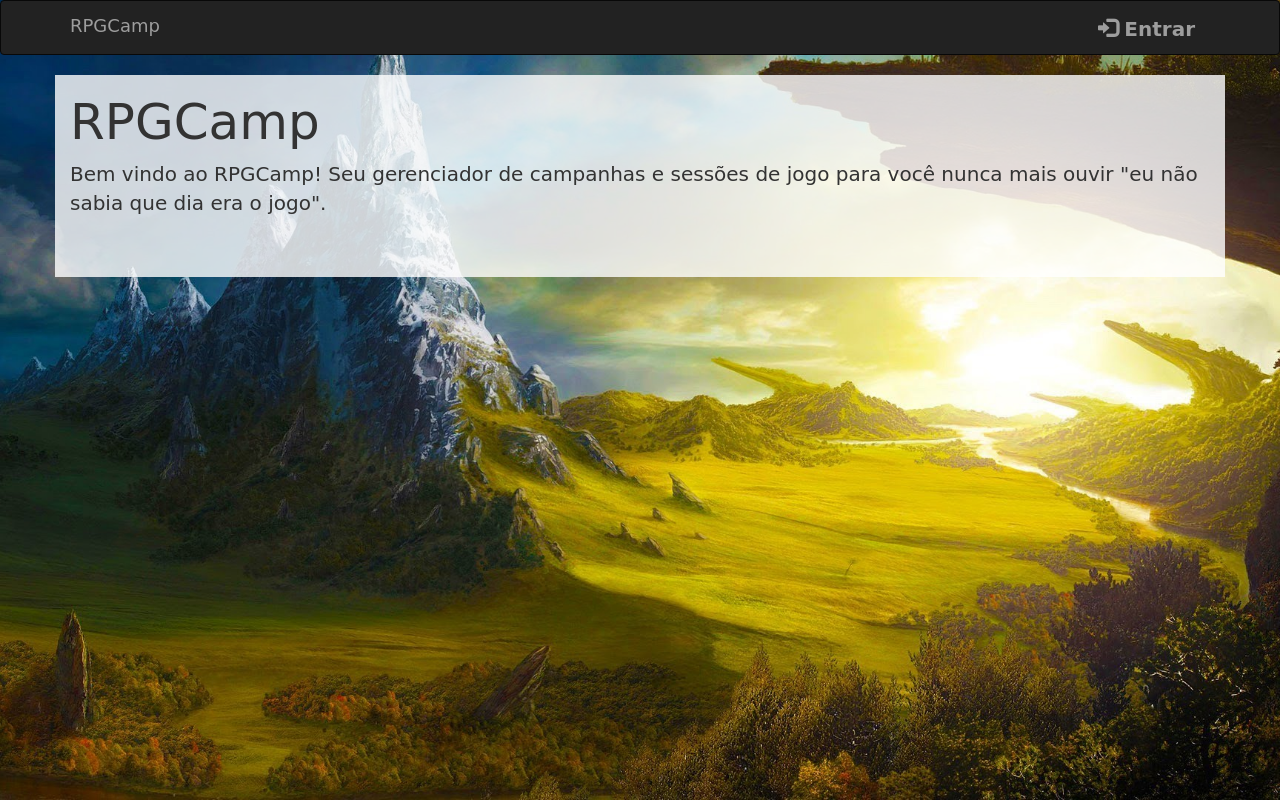
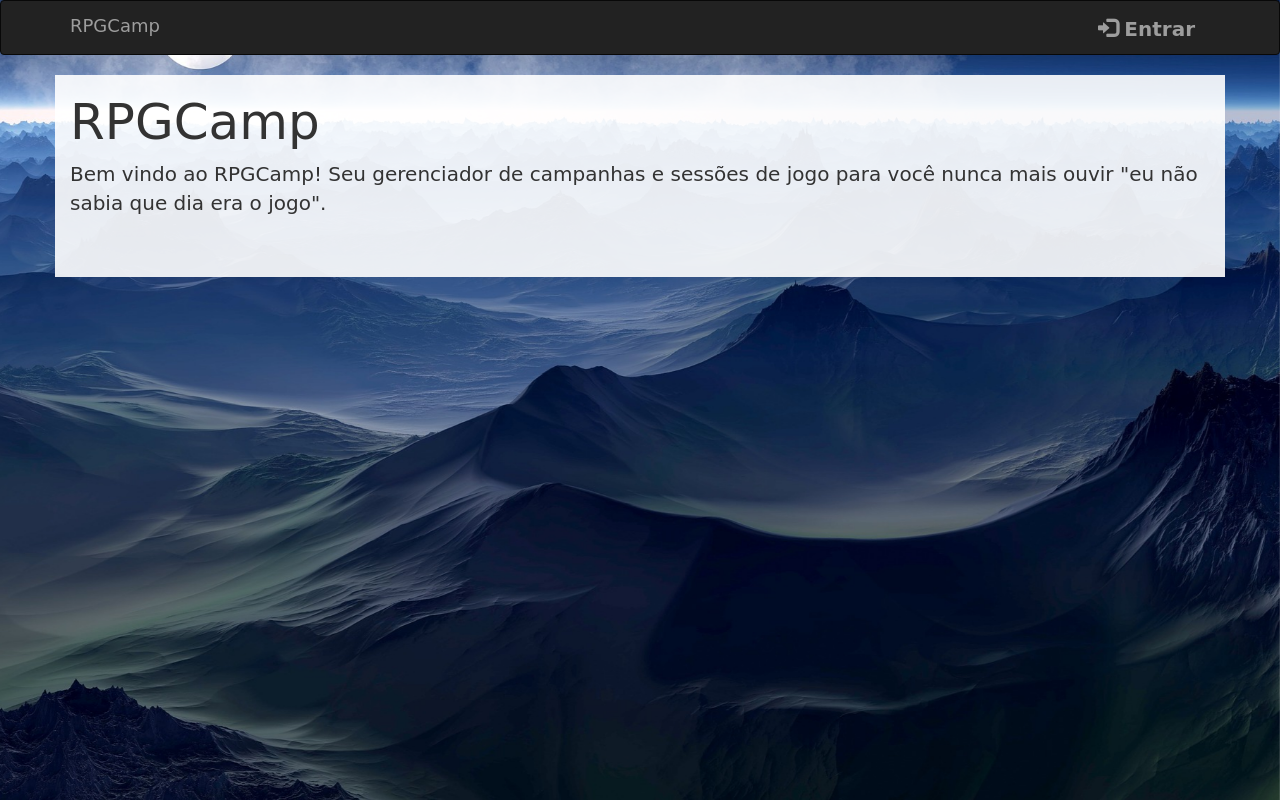
Before and after one commit to pedroleone/rpgcampaign, a Django app: page / in a window 1280 px wide. Run offline with Django 3.2, Linux system fonts and the light colour scheme; some libraries are stand-ins or nearby versions; some web fonts are replaced.

Commit message:
Background and style changes

```diff
--- a/rpgcamp/static/style/main.css
+++ b/rpgcamp/static/style/main.css
@@ -14,7 +14,7 @@ h2,h3,h4,h5 {
 }
 
 .opaque {
-     background-color: rgba(255, 255, 255, 0.8);
+     background-color: rgba(255, 255, 255, 0.9);
     padding-bottom: 50px;
 }
 
```
Also changed, not shown: rpgcamp/static/img/-bg.jpg (added), rpgcamp/static/img/bg.jpg.
